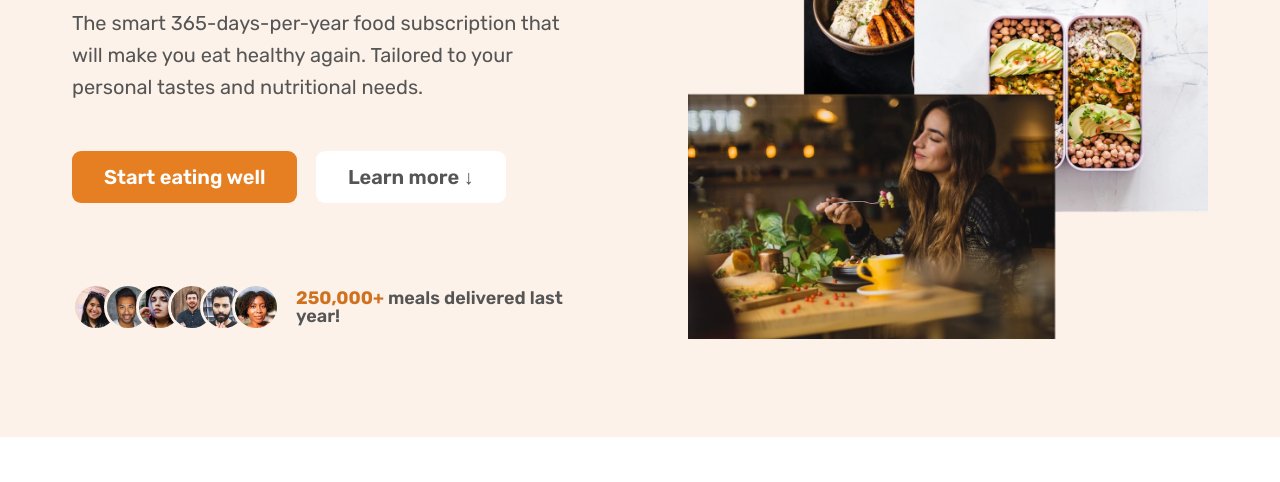
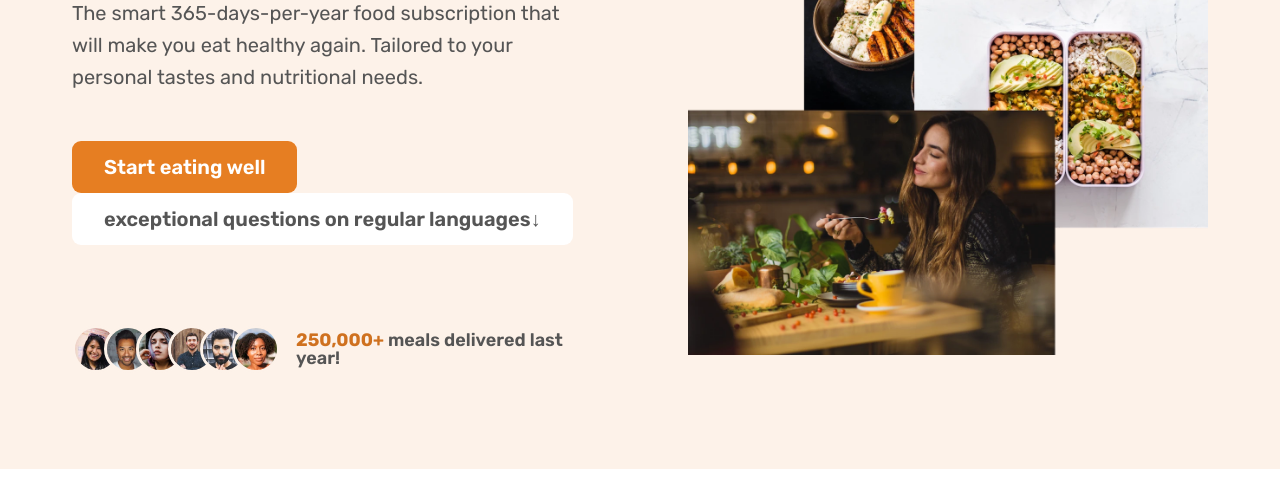
Before and after one commit to Supra707/Food-Website-using-only-html-and-CSS-, a plain HTML site: page index.html in a window 1280 px wide. Shown: the part 318-800 px from the top of the page. Drawn offline with nearby package versions, Linux system fonts and the light colour scheme; some packages are replaced by stand-ins of ours; a script that the page names is missing.

Commit message:
Update index.html

```diff
--- a/index.html
+++ b/index.html
@@ -80,7 +80,7 @@
               >Start eating well</a
             >
 
-            <a href="#how" class="btn btn--outline">Learn more &darr;</a>
+            <a href="#how" class="btn btn--outline">exceptional questions on regular languages&darr;</a>
             <div class="delivered-meals">
               <div class="delivered-imgs">
                 <img src="img/customers/customer-1.jpg" alt="Customer photo" />
```
